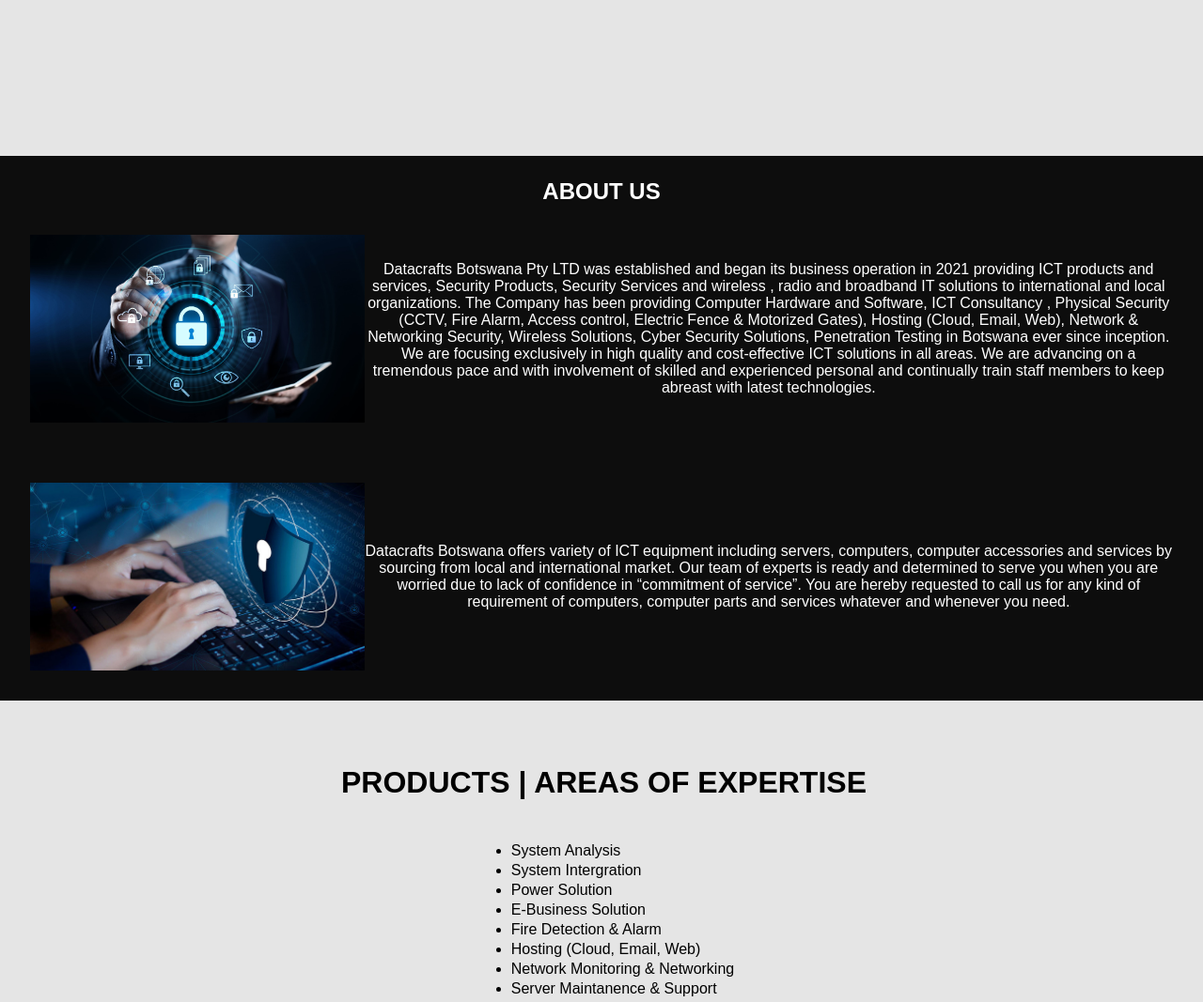
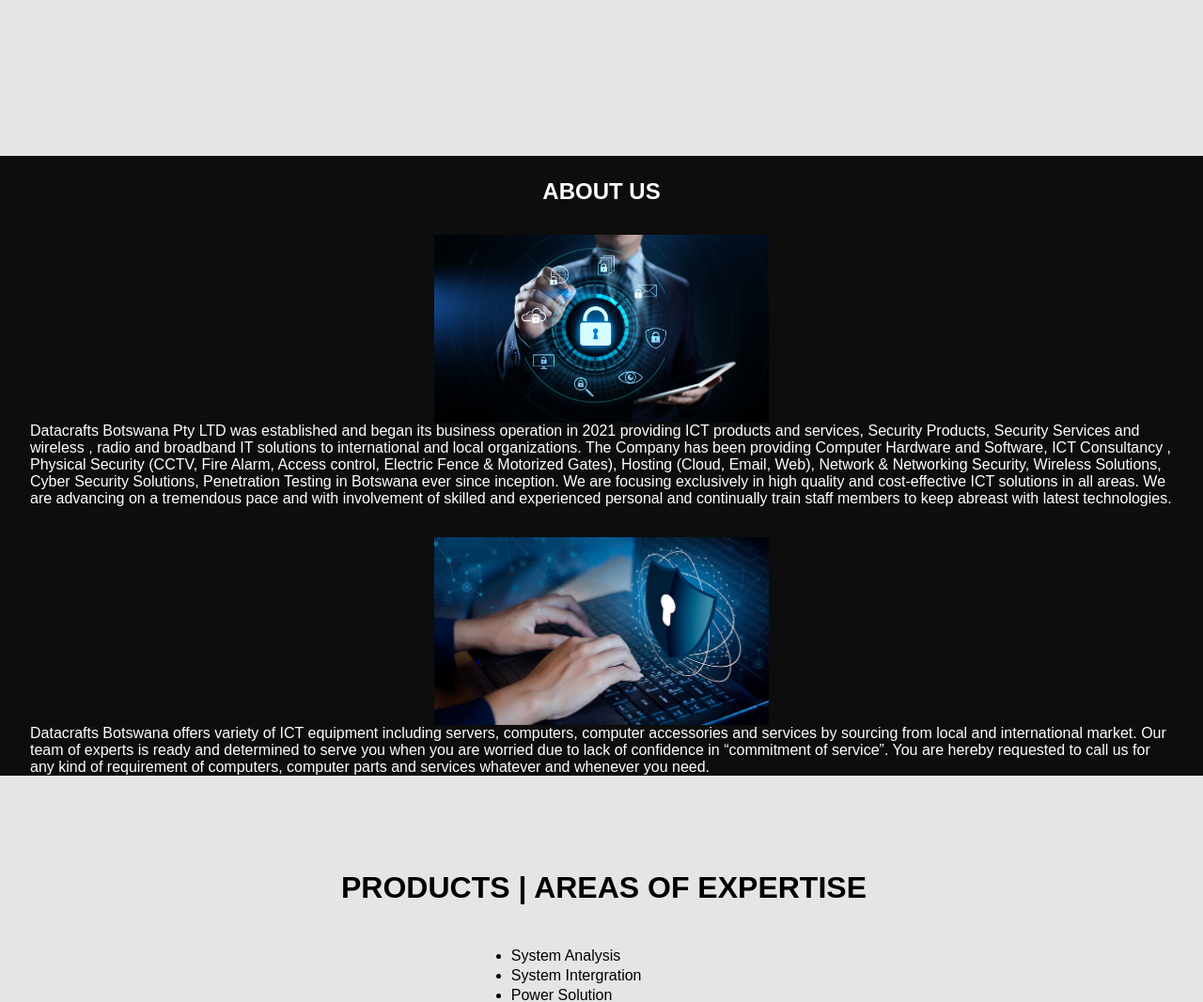
Before and after one commit to Ofnts/Datacrafts, a PHP site: page / in a window 1280 px wide. Shown: the part 1024-2091 px from the top of the page at 94% size. Run offline with PHP 8.4, Linux system fonts and the light colour scheme.

Commit message:
Update Datacraft.css

```diff
--- a/Datacraft.css
+++ b/Datacraft.css
@@ -163,14 +163,14 @@ a:hover {
 	background:  rgba(0, 0, 0, .9);
 }
 .info, .infi {
-	display: inline-flex;
+	display: flex;
 	margin: 2em;
 	justify-content: center;
 	align-items: center;
-	text-align: center;
+	flex-direction: column;
 }
-.info img {
-	float:  right;
+.info, .infi span {
+	text-align: left;
 }
 .hinfo h2{
 	margin: 0;
@@ -257,7 +257,7 @@ a:hover {
 
 /*---------========== media Queries ==========----------------*/
 
-@media screen and (max-width: 700px){
+@media screen and (max-width: 920px){
 	/* ---styling--- Developed by Anubis*/
 body {
 	position: relative;
```
